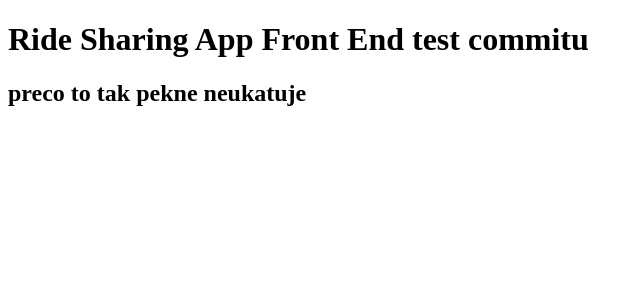
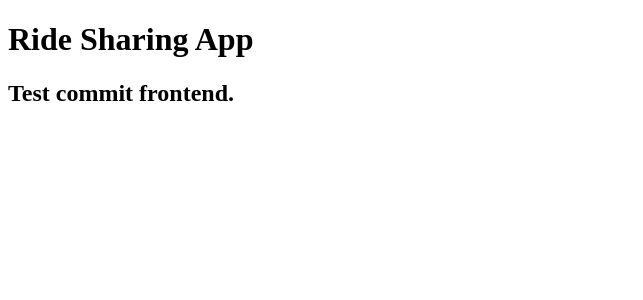
Before and after one commit to MarekGarek/RideSharingApp, a React (Create React App) app in the folder frontend/: page / in a window 1280 px wide. Shown: the top 300 px of the page, without its empty margins (0-643 px from the left). Built offline with nearby package versions, Linux system fonts and the light colour scheme.

Commit message:
Test commit frontend.

```diff
--- a/frontend/src/App.js
+++ b/frontend/src/App.js
@@ -2,8 +2,8 @@
 function App() {
   return (
     <div>
-      <h1>Ride Sharing App Front End test commitu</h1>
-      <h2> preco to tak pekne neukatuje</h2>
+      <h1>Ride Sharing App</h1>
+      <h2>Test commit frontend.</h2>
     </div>
   );
 }
```
